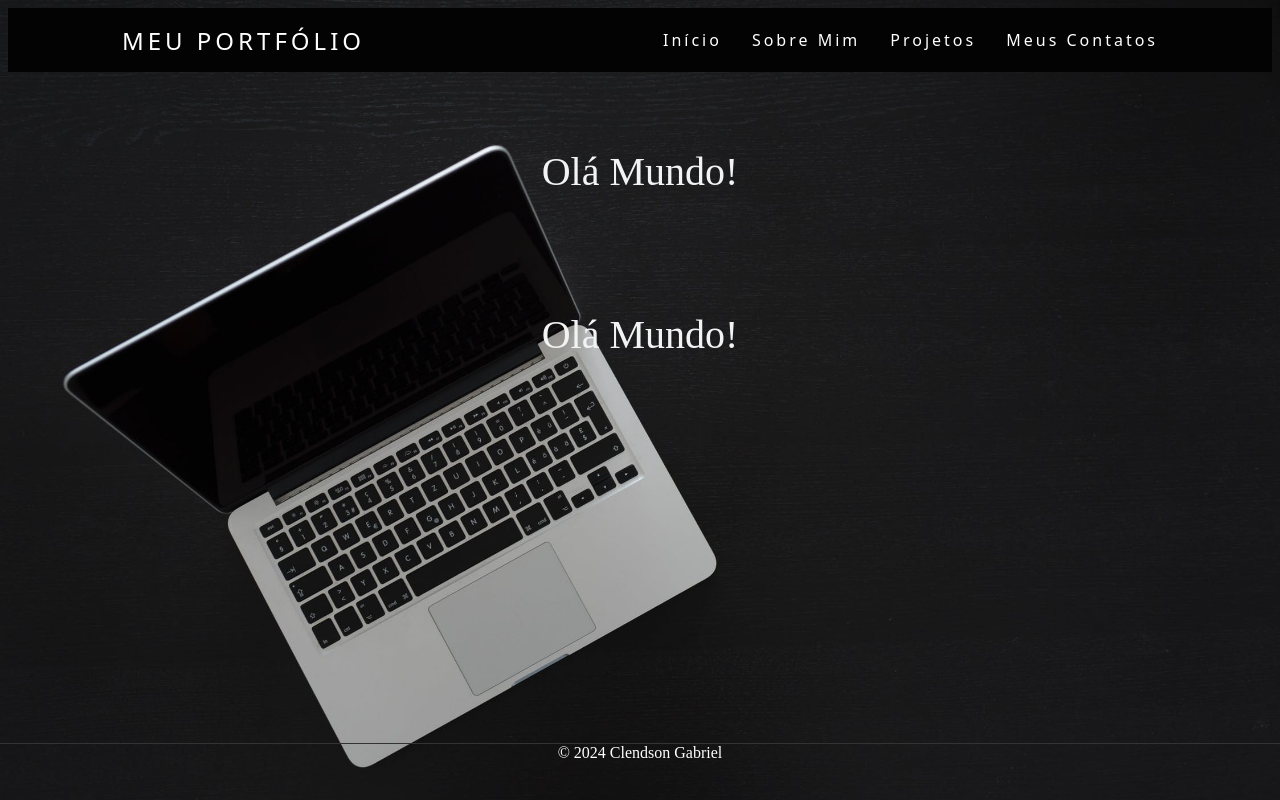
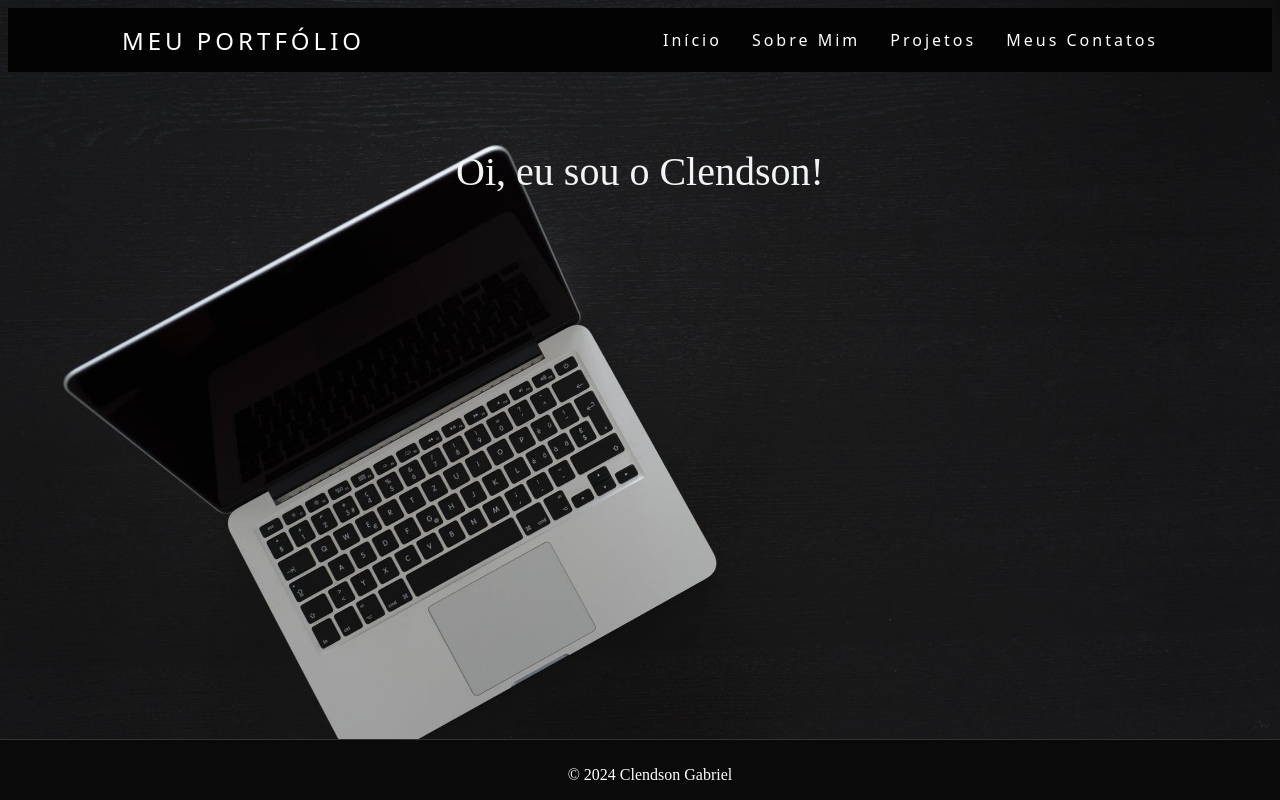
Before and after one commit to Clendson/ProjetosDIO, a plain HTML site: page Portfolio/index.html in a window 1280 px wide. Drawn offline with Linux system fonts and the light colour scheme.

Commit message:
Att Projeto html

```diff
--- a/Portfolio/index.html
+++ b/Portfolio/index.html
@@ -29,12 +29,7 @@
     <main class="main">
 
         <br></br>
-        <p style="font-size: 40px;"> Olá Mundo!</p>
-        <br></br>
-        <p style="font-size: 40px;"> Olá Mundo!</p>
-        <br></br>
-
-
+        <p style="font-size: 40px;"> Oi, eu sou o Clendson!</p>
 
 
     </main>
--- a/Portfolio/style.css
+++ b/Portfolio/style.css
@@ -10,7 +10,7 @@ html {
 a {
     color: #fff;
     text-decoration: none;
-    transition: 0.3s;
+    transition: 2s;
 }
 
 a:hover {
@@ -40,6 +40,14 @@ a:hover {
 .ulMenuSuperior li {
     letter-spacing: 3px;
     margin-left: 30px;
+
+}
+.ulMenuSuperior li:hover {
+
+    font-size: 40px;
+    border-radius: 10%;
+    border-bottom: 2px solid rgb(242, 243, 243);
+
 }
 .divMenuRecolhido {
     display: none;
@@ -56,6 +64,7 @@ a:hover {
     transform: translateX(0);
 }
 
+
 main {
     text-align: center;
     color:  rgb(242, 243, 243);
@@ -64,16 +73,16 @@ main {
 
 }
 
-footer p {
+footer {
 
+    border-top: 1px solid #333;
+    text-align: center;
     color: white;
-    text-align:center;
-    border-top: 1px solid #333;
-    bottom: 0;
+    bottom:0;
     left: 0;
     height: 40px;
     position: fixed;
     width: 100%;
-
-
+    background-color: #0a0a0a;
+    padding: 10px;
 }
```
